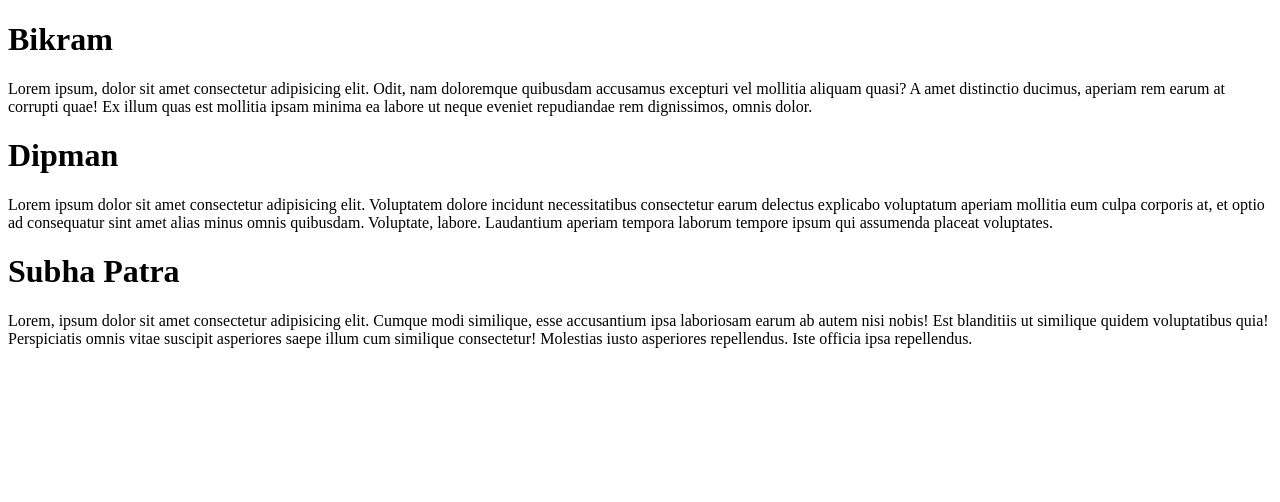
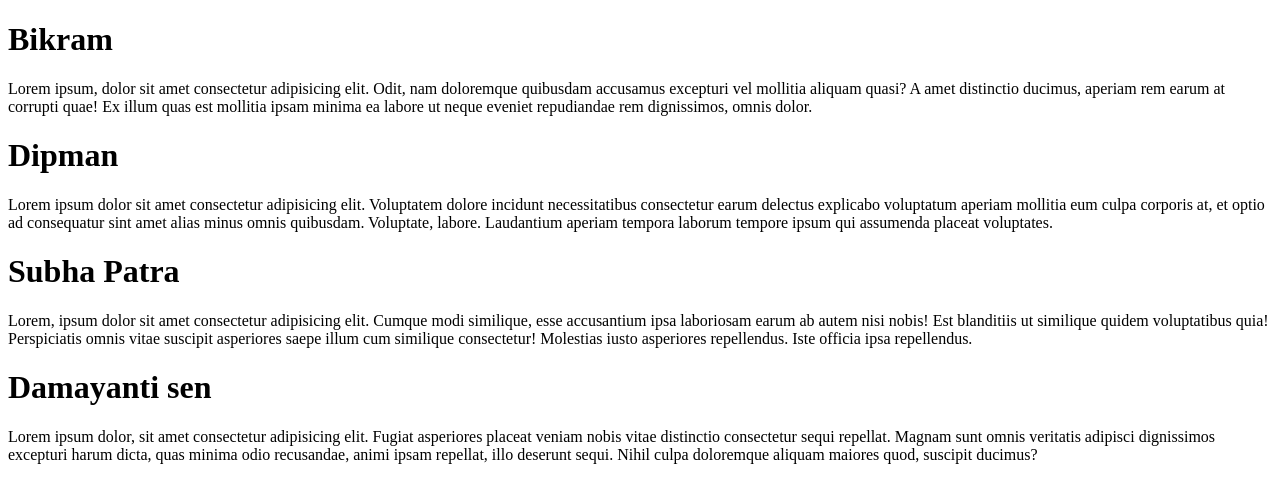
Before and after one commit to BIKRAMBARIK2005/Sigma-Web-Dev-Course, a plain HTML site: page Video6/index.html in a window 1280 px wide. Drawn offline with Linux system fonts and the light colour scheme.

Commit message:
Add more html

```diff
--- a/Video6/index.html
+++ b/Video6/index.html
@@ -18,6 +18,10 @@
     <p>
         Lorem, ipsum dolor sit amet consectetur adipisicing elit. Cumque modi similique, esse accusantium ipsa laboriosam earum ab autem nisi nobis! Est blanditiis ut similique quidem voluptatibus quia! Perspiciatis omnis vitae suscipit asperiores saepe illum cum similique consectetur! Molestias iusto asperiores repellendus. Iste officia ipsa repellendus.
     </p>
+    <h1>Damayanti sen</h1>
+    <p>
+        Lorem ipsum dolor, sit amet consectetur adipisicing elit. Fugiat asperiores placeat veniam nobis vitae distinctio consectetur sequi repellat. Magnam sunt omnis veritatis adipisci dignissimos excepturi harum dicta, quas minima odio recusandae, animi ipsam repellat, illo deserunt sequi. Nihil culpa doloremque aliquam maiores quod, suscipit ducimus?
+    </p>
 
 </body>
 </html>
```
